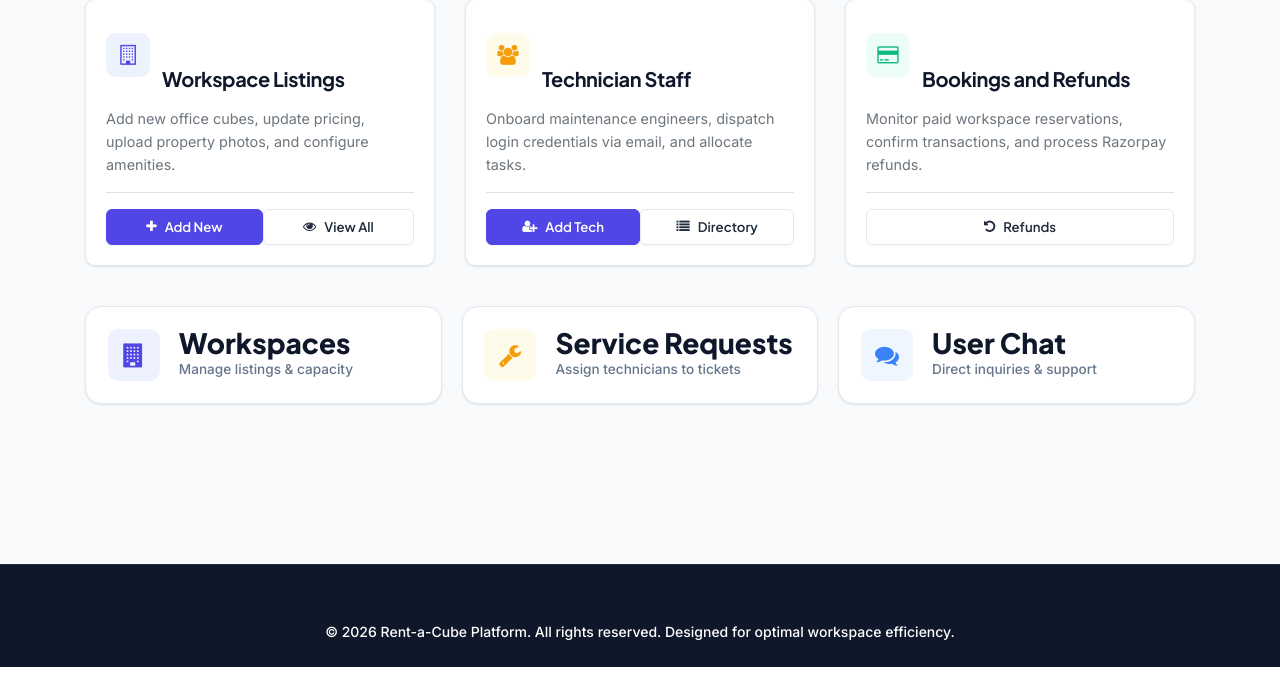
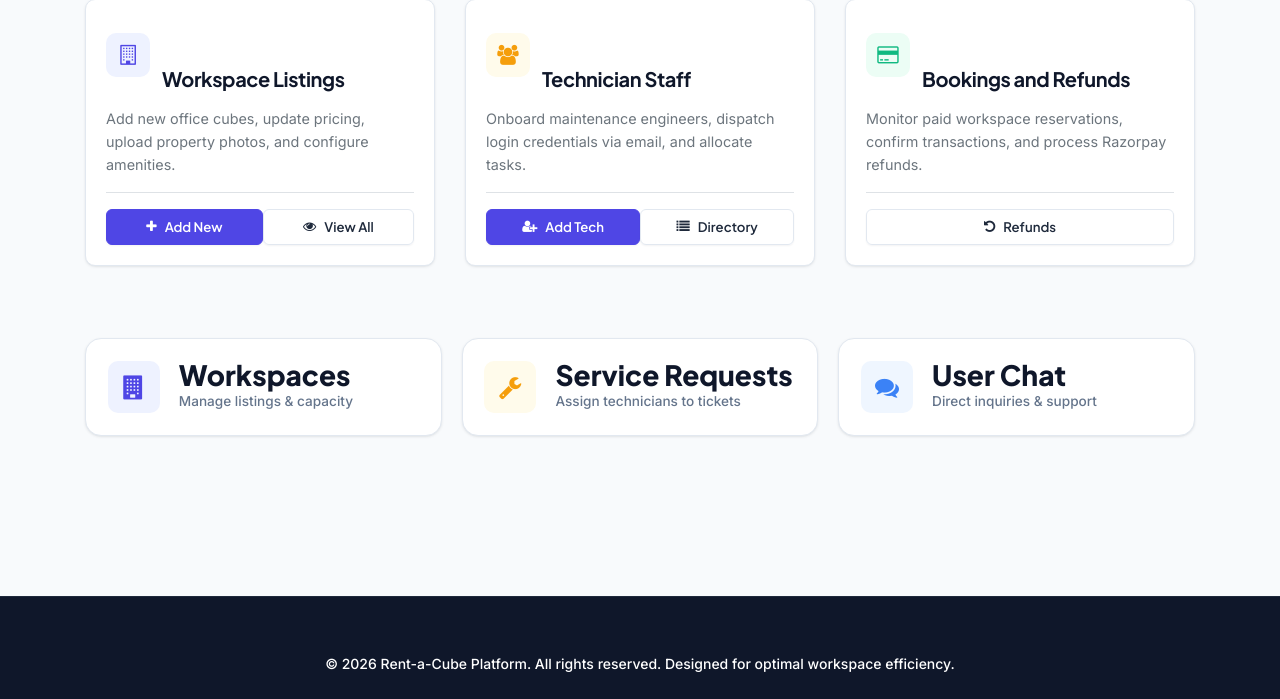
Before and after one commit to Najeel08/Rent-a-Cube, a Django app: template templates/owners/dashboard.html in a window 1280 px wide. Shown: the part 782-1481 px from the top of the page. Before the commit the page ends 1449 px from the top, so only its background shows below. Run offline with Django 5.2, Linux system fonts and the light colour scheme; the template is opened without the code that fills it: most values are stand-ins (such as "Sample title", 1, 10 or a date in 2020); some libraries are stand-ins or nearby versions.

Commit message:
Adjust margin for cube-stat-grid in owner dashboard for improved layout

```diff
--- a/templates/owners/dashboard.html
+++ b/templates/owners/dashboard.html
@@ -249,7 +249,7 @@
 					</div>
 
 
-					<div class="cube-stat-grid mt-3 mb-5">
+					<div class="cube-stat-grid mt-5 mb-5">
 						<a href="{% url 'owner_workspace_list' %}" class="cube-stat-box text-decoration-none">
 							<div class="cube-stat-icon primary">
 								<i class="fa fa-building"></i>
```
